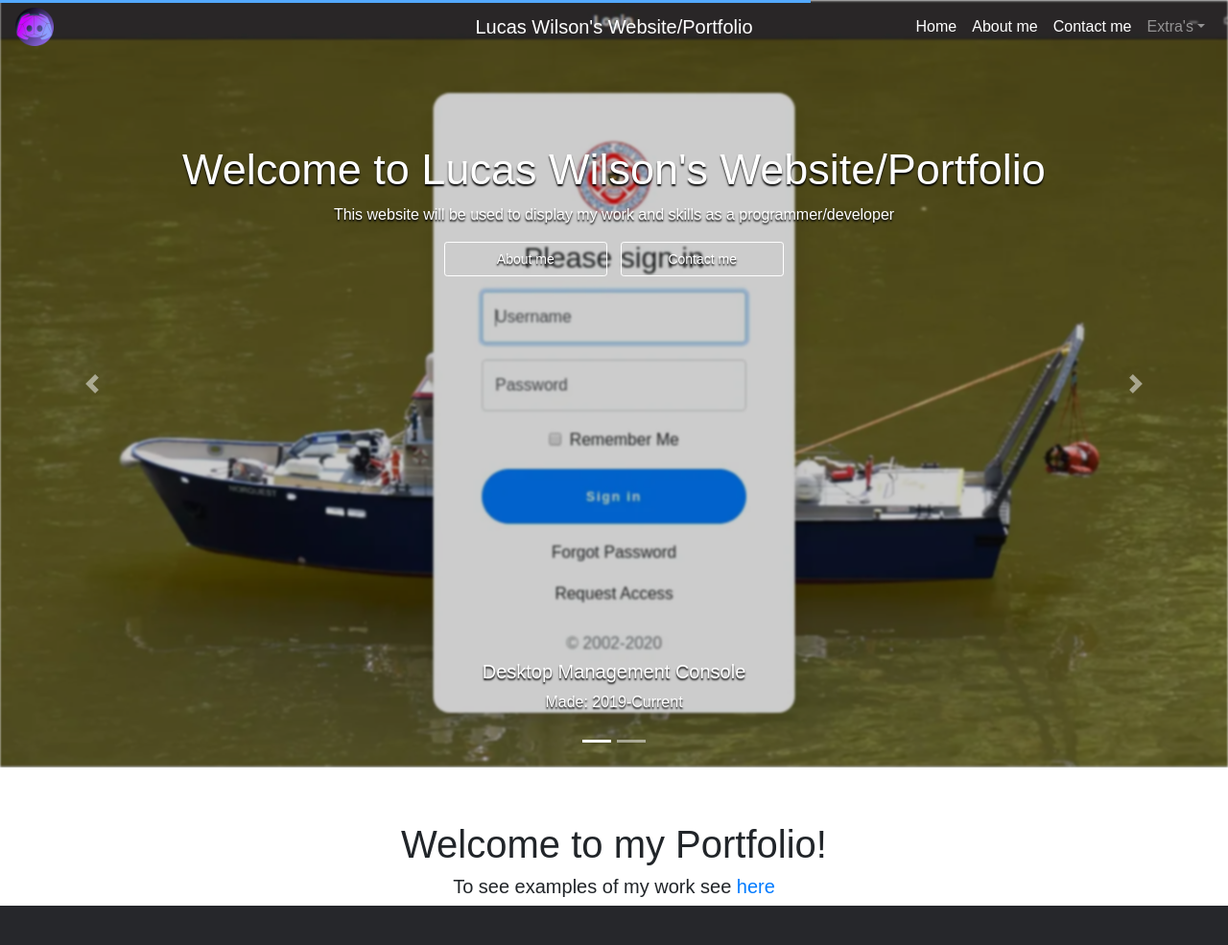
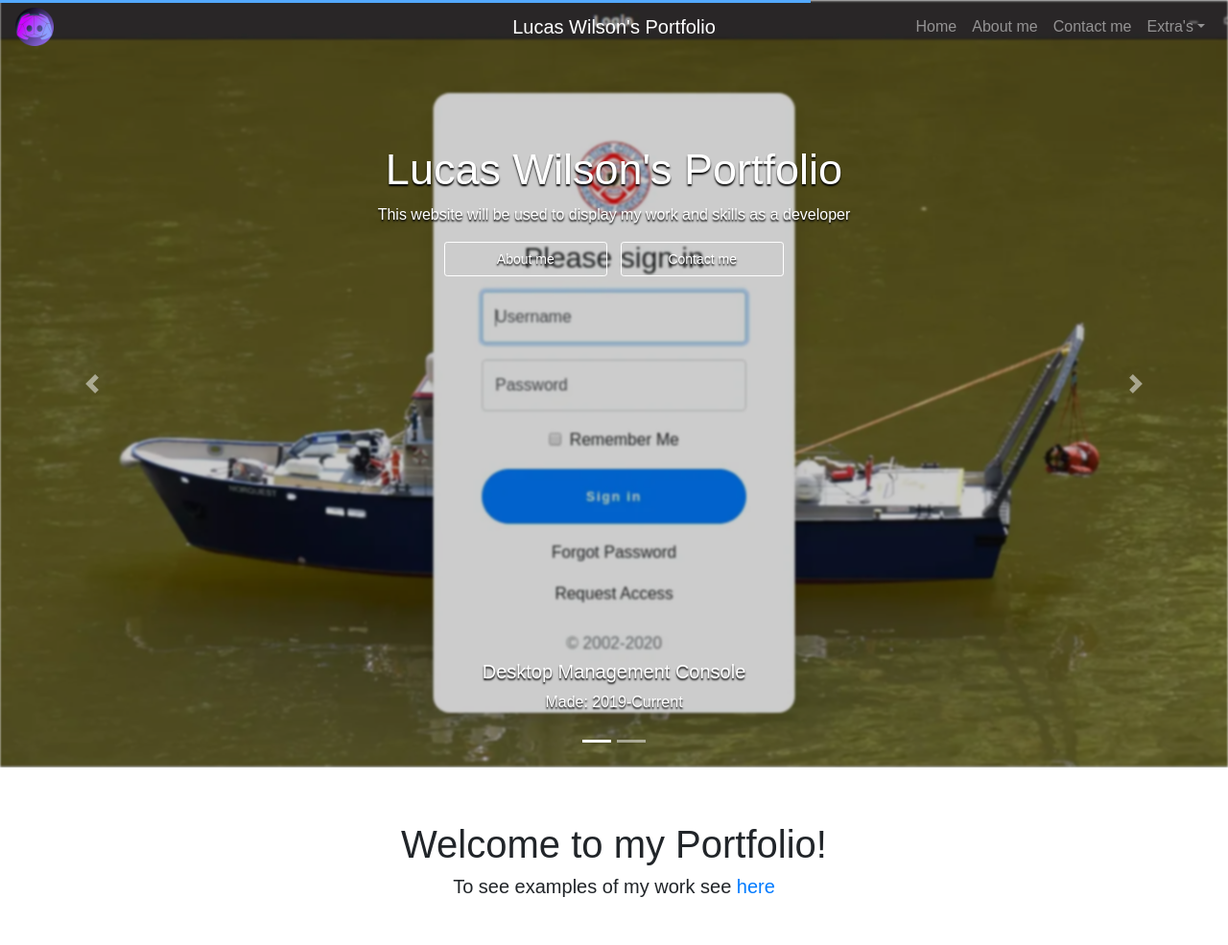
Before and after one commit to futurelucas4502/futurelucas4502.co.uk, a PHP site: page / in a window 1280 px wide. Shown: the top 985 px of the page at 96% size. Run offline with PHP 8.4, Linux system fonts and the light colour scheme; some libraries are stand-ins or nearby versions.

Commit message:
Added more info to main page and fixed styles on smaller screens

```diff
--- a/contribute.php
+++ b/contribute.php
@@ -2,11 +2,11 @@
 <html lang="en">
 <head>
 <?php include 'head.php';?>
-<link rel="preload" href="./images/contribute_background.png" as="image">
+<link rel="preload" href="/images/contribute_background.png" as="image">
 </head>
 <body>
 <?php include 'header.php';?>
-<img src="./images/contribute_background.png" class="cover-image"></img>
+<div class="cover-image"></div>
 <div style="z-index:1" class="main-text">
     <div class="col-md-12 text-center">
         <h1 style="margin-top:5rem">Welcome to Contributing!</h1>
--- a/header.php
+++ b/header.php
@@ -1,32 +1,32 @@
 <nav id="nav" class="navbar navbar-expand-lg fixed-top navbar-dark">
 <picture class="embelem">
-    <source srcset="./images/embelem.webp" class="embelem" alt="Embelem" type="image/webp">
-    <source srcset="./images/embelem.png" class="embelem" alt="Embelem" type="image/png">
-    <img src="./images/embelem.webp" class="embelem" alt="Embelem" type="image/webp">
+    <source srcset="/images/embelem.webp" class="embelem" alt="Embelem" type="image/webp">
+    <source srcset="/images/embelem.png" class="embelem" alt="Embelem" type="image/png">
+    <img src="/images/embelem.webp" class="embelem" alt="Embelem" type="image/webp">
   </picture>
-  <a id="title" class="sticky-top navbar-brand abs-center-x text-wrap text-center" style="margin-right: 0px;" href="./">Lucas Wilson's Website/Portfolio</a>
+  <a id="title" class="sticky-top navbar-brand abs-center-x text-wrap text-center" style="margin-right: 0px;" href="/">Lucas Wilson's Portfolio</a>
   <button class="navbar-toggler" type="button" data-toggle="collapse" data-target="#navbarNavDropdown" aria-controls="navbarNavDropdown" aria-expanded="false" aria-label="Toggle navigation">
     <span class="navbar-toggler-icon"></span>
   </button>
   <div class="collapse navbar-collapse navbar-light" id="navbarNavDropdown">
     <ul class="navbar-nav ml-auto">
       <li class="nav-item">
-        <a class="nav-link" href="./index">Home</a>
+        <a class="nav-link" href="/">Home</a>
       </li>
       <li class="nav-item">
-        <a class="nav-link" href="./index#about">About me</a>
+        <a class="nav-link" href="/index#about">About me</a>
       </li>
       <li class="nav-item">
-        <a class="nav-link" href="./index#contact">Contact me</a>
+        <a class="nav-link" href="/index#contact">Contact me</a>
       </li>
       <li class="nav-item dropdown" style="cursor:pointer">
         <a class="nav-link dropdown-toggle" id="navbarDropdownMenuLink" role="button" data-toggle="dropdown" aria-haspopup="true" aria-expanded="false">Extra's</a>
         <div id="dropdownSlider" class="dropdown-menu dropdown-menu-right" aria-labelledby="navbarDropdownMenuLink">
-          <a class="dropdown-item" href="./contribute">Contributing</a>
+          <a class="dropdown-item" href="/contribute">Contributing</a>
           <a class="dropdown-item" href="https://futurelucas4502.github.io">My work</a>
         </div>
       </li>
     </ul>
   </div>
 </nav>
-<div id="navbar-spacer" class="sticky-top bg-white hidden-spacer"> </div>
+<div id="navbar-spacer" class="sticky-top bg-white hidden-spacer"></div>
--- a/index.js
+++ b/index.js
@@ -22,14 +22,14 @@ $(document).ready(function(){
     }, 10);
     }
     loadTimer()
-
+    nav_relocate();
 });
 
 function nav_relocate() {
     var window_top = $(window).scrollTop();
     var bottom = $('#navbar-spacer').offset().top;
-    bottom -= 20;
-    if (window_top < bottom) {
+    bottom -= 40; // How close to get before changing colour
+    if (window_top < bottom) { // Checks if the navbar is getting close to the spacer and if it is it auto changes the text colour
         $('#nav').addClass('navbar-dark');
         $('#nav').removeClass('navbar-light');
         // console.log("true")
@@ -40,7 +40,10 @@ function nav_relocate() {
     }
 }
 
+$(window).scroll(nav_relocate); // runs check when scrolling this is a simple piece of code so its fine to add to the scroll as it doesnt cause any lag
+
 $(function() {
-    $(window).scroll(nav_relocate);
-    nav_relocate();
-});
+    $(document).click(function (event) {
+      $('.navbar-collapse').collapse('hide');
+    });
+  });
--- a/index.php
+++ b/index.php
@@ -1,14 +1,16 @@
 <!DOCTYPE html>
 <html lang="en">
+
 <head>
-<?php include 'head.php';?>
-<link rel="preload" href="./images/background.webp" as="image">
-<link rel="preload" href="./images/background2.webp" as="image">
+  <?php include 'head.php'; ?>
+  <link rel="preload" href="/images/background.webp" as="image">
+  <link rel="preload" href="/images/background2.webp" as="image">
   <!-- <link rel="preload" href="./images/background3.webp" as="image"> -->
 </head>
+
 <body>
   <div id="mainCarousel" class="carousel slide carousel-fade" data-ride="carousel">
-  <ol class="carousel-indicators">
+    <ol class="carousel-indicators d-flex">
       <li data-target="#mainCarousel" data-slide-to="0" class="active"></li>
       <li data-target="#mainCarousel" data-slide-to="1"></li>
       <!-- <li data-target="#mainCarousel" data-slide-to="2"></li> -->
@@ -17,14 +19,14 @@
       <div class="progressBar"></div>
       <div class="carousel-item active">
         <div class="hero-image1 hero-image"></div>
-		<div class="carousel-caption d-none d-md-block">
+        <div class="carousel-caption">
           <h5>Desktop Management Console</h5>
           <p>Made: 2019-Current</p>
         </div>
       </div>
       <div class="carousel-item">
         <div class="hero-image2 hero-image"></div>
-    <div class="carousel-caption d-none d-md-block">
+        <div class="carousel-caption">
           <h5>Mobile Management Console</h5>
           <p>Made: 2020-Current</p>
         </div>
@@ -46,21 +48,114 @@
       </a>
     </div>
   </div>
-<div style="z-index:1" class="main-text d-none d-sm-block">
+  <div style="z-index:1" class="main-text">
     <div class="col-md-12 text-center">
-    <h1>Welcome to Lucas Wilson's Website/Portfolio</h1>
-    <p>This website will be used to display my work and skills as a programmer/developer</p>
-    <div class="">
+      <h1>Lucas Wilson's Portfolio</h1>
+      <p>This website will be used to display my work and skills as a developer</p>
+      <div class="col">
         <a class="btn btn-clear btn-sm btn-min-block" href="#about">About me</a>
         <a class="btn btn-clear btn-sm btn-min-block" href="#contact">Contact me</a>
       </div>
     </div>
   </div>
-<?php include 'header.php';?>
+  <?php include 'header.php' ?>
   <main class="text-center">
     <h1>Welcome to my Portfolio!</h1>
     <h5>To see examples of my work see <a href="https://futurelucas4502.github.io">here</a></h5>
+    <div id="about" class="mb-5"></div>
+    <div class="container">
+      <div class="row">
+        <div class="col-sm" style="margin:30px 0px">
+          <!-- Left -->
+          <div class="card">
+            <div class="card-img-top">
+              <img src="https://media-exp1.licdn.com/dms/image/C5603AQHKcnR3jcuzfg/profile-displayphoto-shrink_200_200/0?e=1598486400&amp;v=beta&amp;t=2JiJUFlkN0gYqmgtuBEvYJ2_gK77z4g90Vlzxop88bg" class="shadow-lg" alt="Image of Lucas Wilson">
+            </div>
+            <div class="card-body">
+              <h5 class="card-title">Hi there! I'm Lucas Wilson a junior developer.</h5>
+              <p class="card-text">I freelance making websites, mobile apps and desktop applications!</p>
+            </div>
+          </div>
+        </div>
+        <div class="col-sm" style="margin:30px 0px">
+          <!-- Right -->
+          <div class="card bg-primary text-white text-center p-3">
+            <p class="mb-0">I have an A Level in Computer Science and a Level 3 National Extended Diploma in IT and have created many bespoke apps and websites so I know what I'm doing.</p>
+          </div>
+        </div>
+      </div>
+    </div>
+
+
+
+    <!-- Template code: -->
+
+    <!-- <div class="card-columns">
+  <div class="card">
+    <img src="..." class="card-img-top" alt="...">
+    <div class="card-body">
+      <h5 class="card-title">Hi there! I'm Lucas Wilson a developer.</h5>
+      <p class="card-text">I freelance making websites, mobile/desktop applications and more!</p>
+    </div>
+  </div>
+  <div class="card p-3">
+    <blockquote class="blockquote mb-0 card-body">
+      <p>I have an A Level in Computer Science and a Level 3 National Extended Diploma in IT so I know what I'm doing.</p>
+      <footer class="blockquote-footer">
+        <small class="text-muted">
+          Someone famous in <cite title="Source Title">Source Title</cite>
+        </small>
+      </footer>
+    </blockquote>
+  </div>
+  <div class="card">
+    <img src="..." class="card-img-top" alt="...">
+    <div class="card-body">
+      <h5 class="card-title">Card title</h5>
+      <p class="card-text">This card has supporting text below as a natural lead-in to additional content.</p>
+      <p class="card-text"><small class="text-muted">Last updated 3 mins ago</small></p>
+    </div>
+  </div>
+  <div class="card bg-primary text-white text-center p-3">
+    <blockquote class="blockquote mb-0">
+      <p>I have an A Level in Computer Science and a Level 3 National Extended Diploma in IT so I know what I'm doing.</p>
+      <footer class="blockquote-footer text-white">
+        <small>
+          Someone famous in <cite title="Source Title">Source Title</cite>
+        </small>
+      </footer>
+    </blockquote>
+  </div>
+  <div class="card text-center">
+    <div class="card-body">
+      <h5 class="card-title">Card title</h5>
+      <p class="card-text">This card has a regular title and short paragraphy of text below it.</p>
+      <p class="card-text"><small class="text-muted">Last updated 3 mins ago</small></p>
+    </div>
+  </div>
+  <div class="card">
+    <img src="..." class="card-img-top" alt="...">
+  </div>
+  <div class="card p-3 text-right">
+    <blockquote class="blockquote mb-0">
+      <p>Lorem ipsum dolor sit amet, consectetur adipiscing elit. Integer posuere erat a ante.</p>
+      <footer class="blockquote-footer">
+        <small class="text-muted">
+          Someone famous in <cite title="Source Title">Source Title</cite>
+        </small>
+      </footer>
+    </blockquote>
+  </div>
+  <div class="card">
+    <div class="card-body">
+      <h5 class="card-title">Card title</h5>
+      <p class="card-text">This is another card with title and supporting text below. This card has some additional content to make it slightly taller overall.</p>
+      <p class="card-text"><small class="text-muted">Last updated 3 mins ago</small></p>
+    </div>
+  </div>
+</div> -->
   </main>
-<?php include "footer.php"?>
+  <?php include "footer.php" ?>
 </body>
+
 </html>
--- a/style.css
+++ b/style.css
@@ -1,11 +1,17 @@
-body{
+* {
+  margin: 0;
+  padding: 0
+}
+
+body {
   font-family: 'Poppins', sans-serif;
 }
 
-.embelem{
-    height:40px;
-    width:40px;
+.embelem {
+  height: 40px;
+  width: 40px;
 }
+
 .navbar-brand {
   padding-top: .3125rem;
   padding-bottom: .3125rem;
```
Also changed, not shown: other parts of style.css (+199 -194 lines), css/floating-labels.css (deleted, +0 -66 lines). Lines whose indentation alone changed are shown as unchanged.
